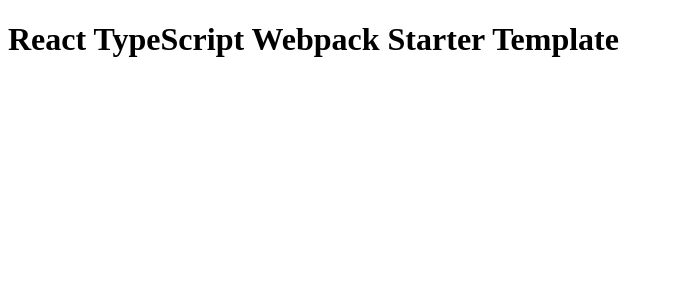
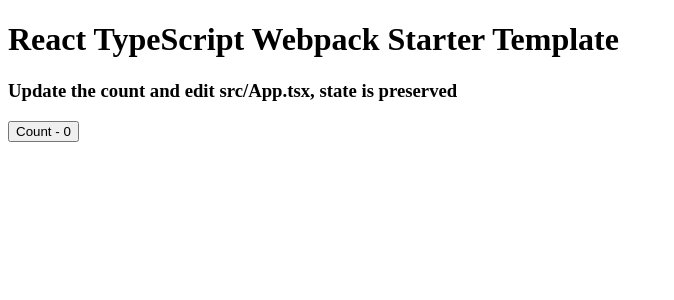
Before and after one commit to gopinav/React-TypeScript-Webpack-Starter, a React app: page / in a window 1280 px wide. Shown: the top 300 px of the page, without its empty margins (0-674 px from the left). Built offline with nearby package versions, Linux system fonts and the light colour scheme.

Commit message:
Add Counter to demo fast refresh

```diff
--- a/src/App.tsx
+++ b/src/App.tsx
@@ -1,8 +1,10 @@
 import React from 'react'
+import { Counter } from './Counter'
 const App = (): JSX.Element => {
   return (
     <>
       <h1>React TypeScript Webpack Starter Template</h1>
+      <Counter />
     </>
   )
 }
--- /dev/null
+++ b/src/Counter.tsx
@@ -0,0 +1,11 @@
+import React, { useState } from 'react'
+
+export const Counter = () => {
+  const [count, setCount] = useState(0)
+  return (
+    <div>
+      <h3>Update the count and edit src/App.tsx, state is preserved</h3>
+      <button onClick={() => setCount((c) => c + 1)}>Count - {count}</button>
+    </div>
+  )
+}
```
